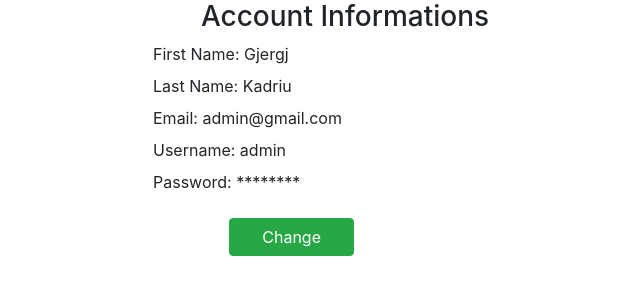
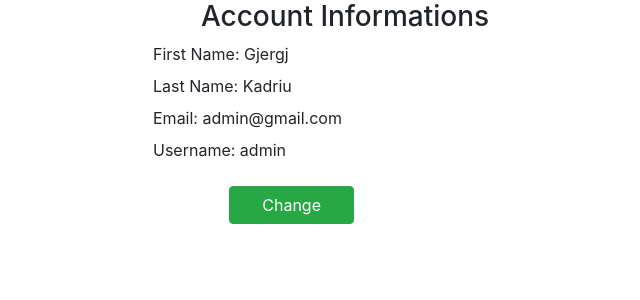
Before and after one commit to gjergjk71/jCoders-WebApp, a Django app: page /users/account/ in a window 1280 px wide. Shown: the part 56-356 px from the top of the page, without its empty margins (295-935 px from the left). Run offline with Django 3.2, Linux system fonts and the light colour scheme; a user stored in the database is signed in; some libraries are stand-ins or nearby versions.

Commit message:
Removed password label

```diff
--- a/users/templates/pages/payments.html
+++ b/users/templates/pages/payments.html
@@ -6,7 +6,7 @@
         <div class="Order-list">
             <div class="card">
                 <div class="card-header">
-                     <h4>{{ user|title }} Payment History : </h4>
+                     <h4>{{ user|title }} Payments History : </h4>
                 </div>
                 <div class="card-body">
                     <div class="alert alert-info"> <b>Hello {{ user|title }}, </b>Below is your payments history!</div>
--- a/users/templates/registration/showAccInfo.html
+++ b/users/templates/registration/showAccInfo.html
@@ -15,9 +15,6 @@
 	  <div class="form-group center_div">
 	    <label for="username">Username: {{ user.username }}</label>
 	  </div>
-	  <div class="form-group center_div">
-	    <label for="password">Password: ********</label>
-	  </div>
 	  <p></p>
 	  <div class="col-md-11 text-center">
 	  <a href="/users/account/edit/{{ user.id }}">
```
